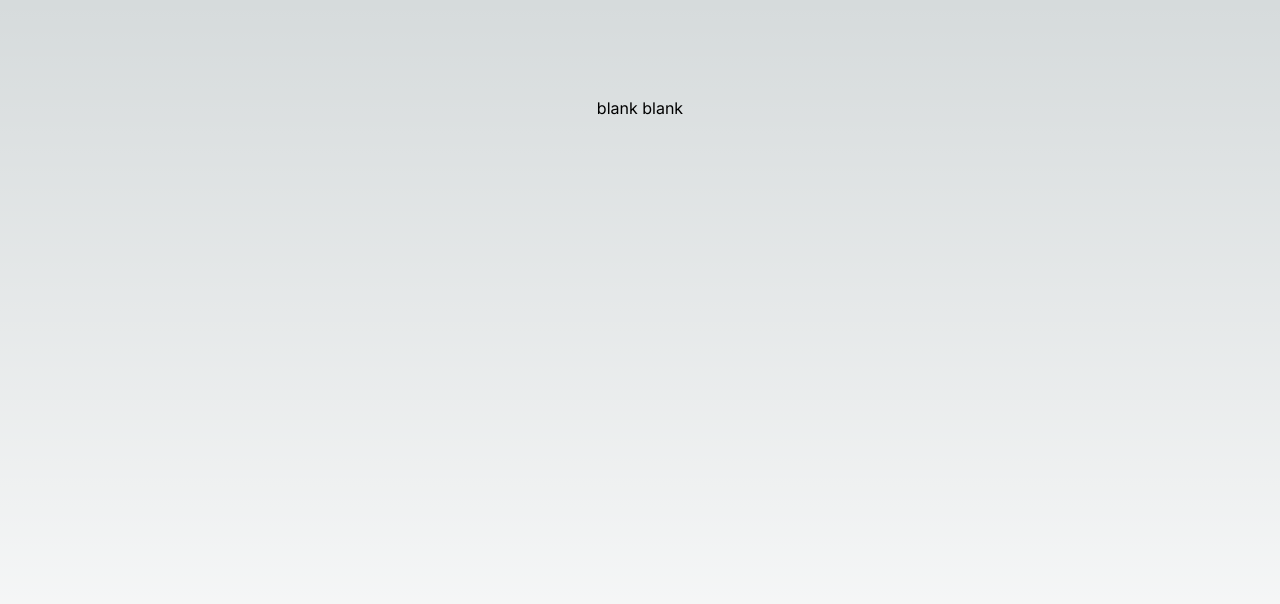
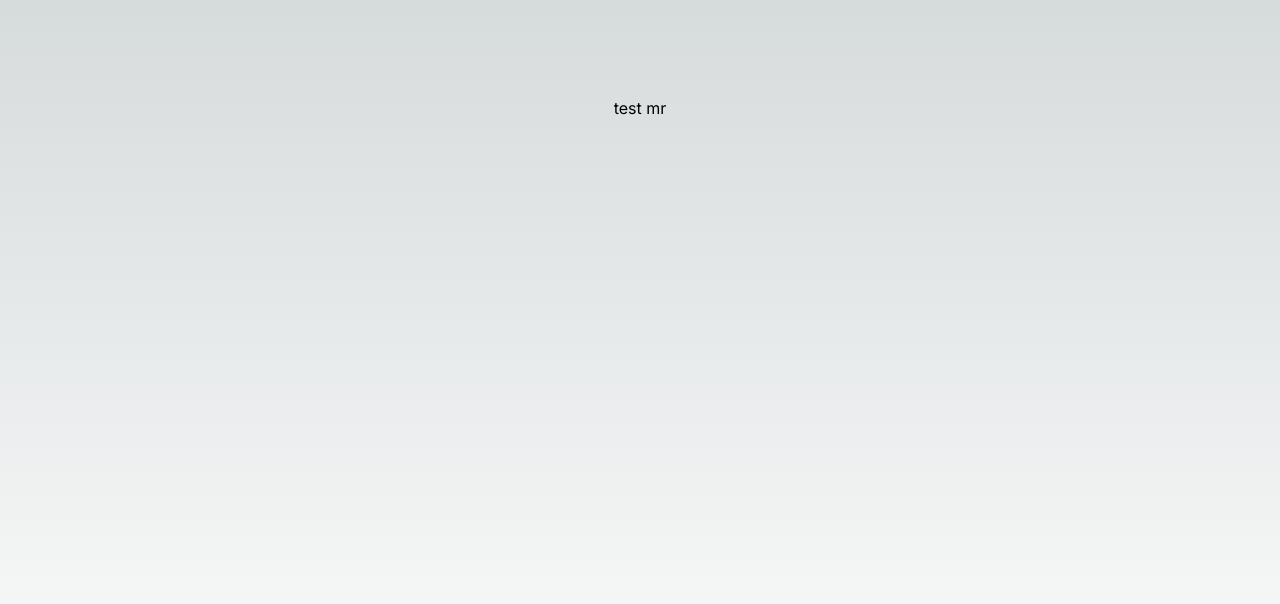
Before and after one commit to robMolloy/pricing, a Next.js app: page / in a window 1280 px wide. Shown: the top 604 px of the page. Built offline with nearby package versions, Linux system fonts and the light colour scheme.

Commit message:
test mr deploy

```diff
--- a/src/pages/index.tsx
+++ b/src/pages/index.tsx
@@ -7,7 +7,7 @@ export default function Home() {
     <main
       className={`flex min-h-screen flex-col items-center justify-between p-24 ${inter.className}`}
     >
-      blank blank
+      test mr
     </main>
   );
 }
```
